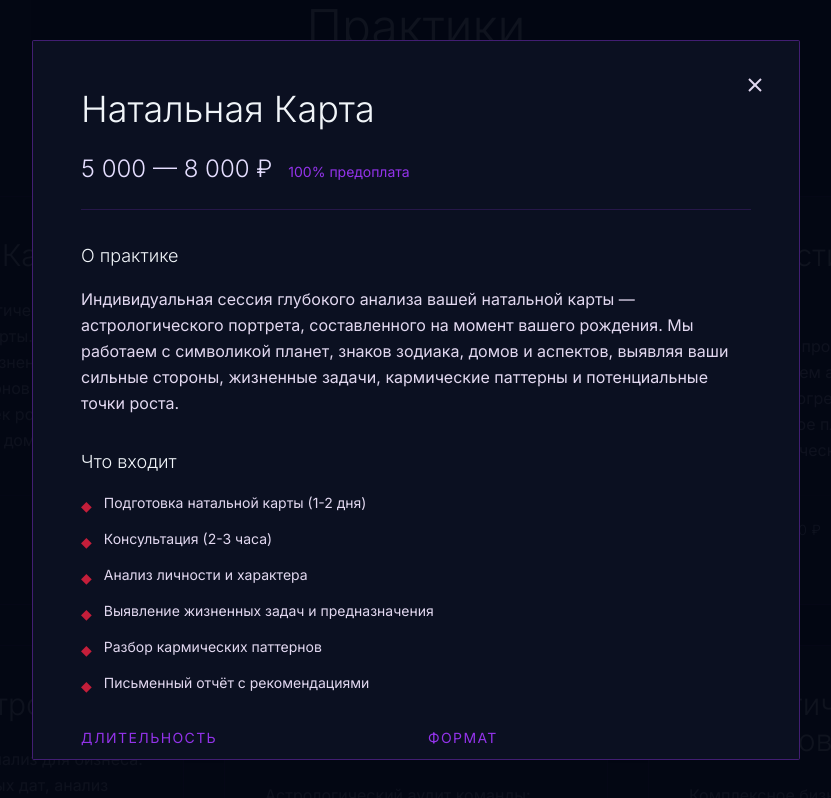
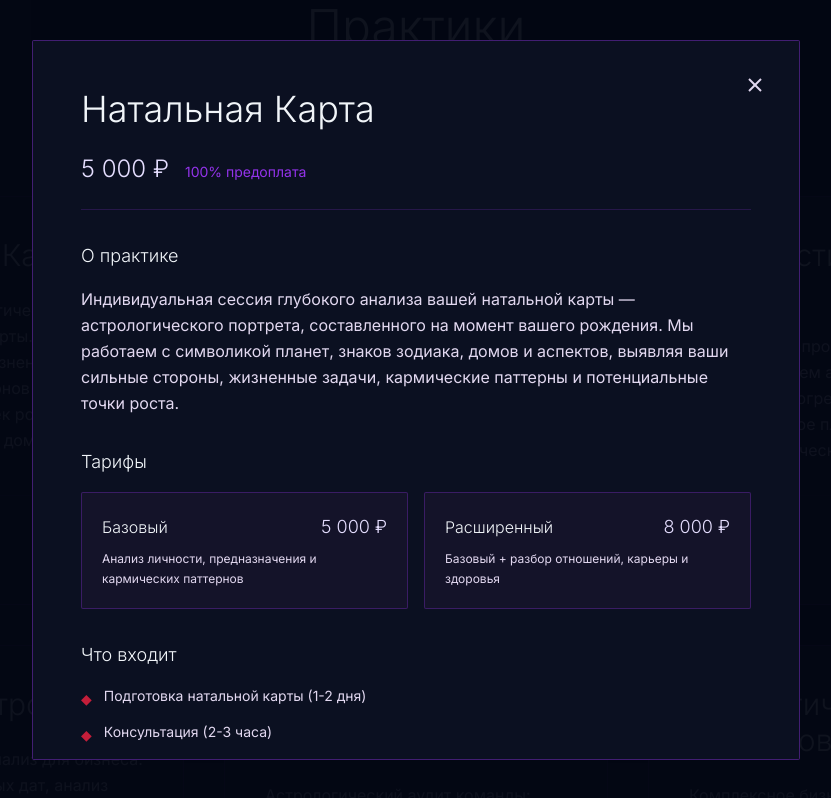
Before and after one commit to LamponeHub/RaspberryLabEsotherics, a React (Vite) app: page / in a window 1280 px wide. Both pictures are taken after a click on the element 216 px from the left and 2068 px from the top of the page. Shown: the part 1668-2466 px from the top of the page, without its empty margins (224-1055 px from the left). Built offline with nearby package versions, Linux system fonts and the light colour scheme.

Commit message:
task snapshot e1d4062b-f0dc-42ec-a248-296ddf6b8d4f

```diff
--- a/index.html
+++ b/index.html
@@ -69,8 +69,8 @@
             "@type": "Offer",
             "itemOffered": {
               "@type": "Service",
-              "name": "Натальная Карта",
-              "description": "Глубинный астрологический разбор вашей натальной карты"
+              "name": "Натальная Карта — Базовый",
+              "description": "Анализ личности, предназначения и кармических паттернов"
             },
             "price": "5000",
             "priceCurrency": "RUB"
@@ -79,8 +79,18 @@
             "@type": "Offer",
             "itemOffered": {
               "@type": "Service",
-              "name": "Таро-Консультация",
-              "description": "Работа с архетипическими образами Таро"
+              "name": "Натальная Карта — Расширенный",
+              "description": "Базовый + разбор отношений, карьеры и здоровья"
+            },
+            "price": "8000",
+            "priceCurrency": "RUB"
+          },
+          {
+            "@type": "Offer",
+            "itemOffered": {
+              "@type": "Service",
+              "name": "Таро-Консультация — Один вопрос",
+              "description": "Глубинный анализ одного вопроса или ситуации"
             },
             "price": "5000",
             "priceCurrency": "RUB"
@@ -89,8 +99,18 @@
             "@type": "Offer",
             "itemOffered": {
               "@type": "Service",
-              "name": "Прогностическая Сессия",
-              "description": "Комплексный прогноз на период с использованием астрологии и таро"
+              "name": "Таро-Консультация — Комплексный расклад",
+              "description": "Разбор нескольких сфер жизни с детальным прогнозом"
+            },
+            "price": "10000",
+            "priceCurrency": "RUB"
+          },
+          {
+            "@type": "Offer",
+            "itemOffered": {
+              "@type": "Service",
+              "name": "Прогностическая Сессия — Квартал",
+              "description": "Прогноз на 3 месяца с ключевыми датами"
             },
             "price": "12000",
             "priceCurrency": "RUB"
@@ -99,8 +119,18 @@
             "@type": "Offer",
             "itemOffered": {
               "@type": "Service",
-              "name": "Бизнес-Астрология",
-              "description": "Астрологический анализ для бизнеса"
+              "name": "Прогностическая Сессия — Год",
+              "description": "Полный годовой прогноз с помесячным разбором"
+            },
+            "price": "20000",
+            "priceCurrency": "RUB"
+          },
+          {
+            "@type": "Offer",
+            "itemOffered": {
+              "@type": "Service",
+              "name": "Бизнес-Астрология — Стандарт",
+              "description": "Анализ до 3 основателей + элективная астрология"
             },
             "price": "25000",
             "priceCurrency": "RUB"
@@ -109,10 +139,30 @@
             "@type": "Offer",
             "itemOffered": {
               "@type": "Service",
-              "name": "Корпоративная Астрология",
-              "description": "Астрологический аудит команды"
+              "name": "Бизнес-Астрология — Расширенный",
+              "description": "До 5 основателей + анализ команды + 6 месяцев поддержки"
+            },
+            "price": "40000",
+            "priceCurrency": "RUB"
+          },
+          {
+            "@type": "Offer",
+            "itemOffered": {
+              "@type": "Service",
+              "name": "Корпоративная Астрология — До 10 человек",
+              "description": "Полный аудит команды + презентация для руководства"
             },
             "price": "35000",
+            "priceCurrency": "RUB"
+          },
+          {
+            "@type": "Offer",
+            "itemOffered": {
+              "@type": "Service",
+              "name": "Корпоративная Астрология — До 20 человек",
+              "description": "Расширенный аудит + тренинг для команды"
+            },
+            "price": "60000",
             "priceCurrency": "RUB"
           },
           {
--- a/src/App.tsx
+++ b/src/App.tsx
@@ -236,7 +236,7 @@ function Услуги() {
       название: 'Натальная Карта',
       описание:
         'Глубинный астрологический разбор вашей натальной карты. Выявление сильных сторон, жизненных задач, кармических паттернов и потенциальных точек роста через символику планет и домов.',
-      цена: '5 000 — 8 000 ₽',
+      цена: '5 000 ₽',
       предоплата: '100% предоплата',
       подробноеОписание: 'Индивидуальная сессия глубокого анализа вашей натальной карты — астрологического портрета, составленного на момент вашего рождения. Мы работаем с символикой планет, знаков зодиака, домов и аспектов, выявляя ваши сильные стороны, жизненные задачи, кармические паттерны и потенциальные точки роста.',
       чтоВходит: [
@@ -249,12 +249,16 @@ function Услуги() {
       ],
       длительность: '2-3 часа',
       формат: 'Онлайн (Zoom/Skype) или очно',
+      тарифы: [
+        { название: 'Базовый', цена: '5 000 ₽', описание: 'Анализ личности, предназначения и кармических паттернов' },
+        { название: 'Расширенный', цена: '8 000 ₽', описание: 'Базовый + разбор отношений, карьеры и здоровья' },
+      ],
     },
     {
       название: 'Таро-Консультация',
       описание:
         'Работа с архетипическими образами Таро для ответа на конкретные вопросы или анализа жизненной ситуации. Глубинная интерпретация символов и их связи с вашим запросом.',
-      цена: '5 000 — 10 000 ₽',
+      цена: '5 000 ₽',
       предоплата: '100% предоплата',
       подробноеОписание: 'Индивидуальная консультация с использованием колоды Таро для ответа на конкретные вопросы или анализа жизненной ситуации. Мы работаем с архетипическими образами карт, выявляя скрытые динамики, потенциальные развития событий и глубинные смыслы вашей ситуации.',
       чтоВходит: [
@@ -267,12 +271,16 @@ function Услуги() {
       ],
       длительность: '1.5-2 часа',
       формат: 'Онлайн (Zoom/Skype) или очно',
+      тарифы: [
+        { название: 'Один вопрос', цена: '5 000 ₽', описание: 'Глубинный анализ одного вопроса или ситуации' },
+        { название: 'Комплексный расклад', цена: '10 000 ₽', описание: 'Разбор нескольких сфер жизни с детальным прогнозом' },
+      ],
     },
     {
       название: 'Прогностическая Сессия',
       описание:
         'Комплексный прогноз на период с использованием астрологических транзитов, прогрессий и карт Таро. Стратегическое планирование с учётом космических циклов.',
-      цена: '12 000 — 20 000 ₽',
+      цена: '12 000 ₽',
       предоплата: '100% предоплата',
       подробноеОписание: 'Комплексная прогностическая сессия, объединяющая астрологический прогноз (транзиты, прогрессии, дирекции) и расклад Таро. Мы анализируем космические циклы на выбранный период (год, полугодие, квартал) и создаём стратегический план действий с учётом благоприятных и напряжённых моментов.',
       чтоВходит: [
@@ -287,12 +295,16 @@ function Услуги() {
       ],
       длительность: '3-4 часа',
       формат: 'Онлайн (Zoom/Skype) или очно',
+      тарифы: [
+        { название: 'На квартал', цена: '12 000 ₽', описание: 'Прогноз на 3 месяца с ключевыми датами' },
+        { название: 'На год', цена: '20 000 ₽', описание: 'Полный годовой прогноз с помесячным разбором' },
+      ],
     },
     {
       название: 'Бизнес-Астрология',
       описание:
         'Астрологический анализ для бизнеса: выбор благоприятных дат, анализ совместимости партнёров, оптимизация командной работы. Стратегические решения с учётом космических циклов.',
-      цена: 'от 25 000 ₽',
+      цена: '25 000 ₽',
       предоплата: '50% предоплата',
       подробноеОписание: 'Комплексная астрологическая поддержка для бизнеса. Мы анализируем натальные карты основателей и ключевых сотрудников, выявляем синергии и потенциальные конфликты, выбираем благоприятные даты для важных решений (регистрация компании, запуск продукта, подписание контрактов). Работаем с бизнес-циклами и космическими ритмами для оптимизации стратегических решений.',
       чтоВходит: [
@@ -307,12 +319,16 @@ function Услуги() {
       ],
       длительность: 'Подготовка 5-7 дней + консультация',
       формат: 'Онлайн или очно в офисе клиента',
+      тарифы: [
+        { название: 'Стандарт', цена: '25 000 ₽', описание: 'Анализ до 3 основателей + элективная астрология' },
+        { название: 'Расширенный', цена: '40 000 ₽', описание: 'До 5 основателей + анализ команды + 6 месяцев поддержки' },
+      ],
     },
     {
       название: 'Корпоративная Астрология',
       описание:
         'Астрологический аудит команды: анализ совместимости сотрудников, оптимизация распределения ролей, выявление лидерского потенциала. Улучшение командной динамики.',
-      цена: 'от 35 000 ₽',
+      цена: '35 000 ₽',
       предоплата: '50% предоплата',
       подробноеОписание: 'Глубинный астрологический анализ вашей команды для оптимизации рабочих процессов и улучшения командной динамики. Мы анализируем натальные карты ключевых сотрудников, выявляем сильные стороны каждого, определяем оптимальное распределение ролей, находим потенциальные точки конфликтов и создаём стратегию улучшения взаимодействия в команде.',
       чтоВходит: [
@@ -328,12 +344,16 @@ function Услуги() {
       ],
       длительность: 'Подготовка 7-10 дней + презентация',
       формат: 'Онлайн или очно в офисе',
+      тарифы: [
+        { название: 'До 10 человек', цена: '35 000 ₽', описание: 'Полный аудит команды + презентация для руководства' },
+        { название: 'До 20 человек', цена: '60 000 ₽', описание: 'Расширенный аудит + тренинг для команды' },
+      ],
     },
     {
       название: 'Стратегическое Планирование',
       описание:
         'Комплексное бизнес-планирование с интеграцией астрологических прогнозов. Долгосрочная стратегия развития с учётом космических циклов и бизнес-ритмов.',
-      цена: 'от 50 000 ₽',
+      цена: '50 000 ₽',
       предоплата: '50% предоплата',
       подробноеОписание: 'Премиум-услуга для серьёзного бизнес-планирования. Мы создаём долгосрочную стратегию развития вашего бизнеса (1-3 года) с интеграцией астрологических прогнозов, анализом бизнес-циклов и космических ритмов. Это не просто прогноз — это полноценный стратегический документ с конкретными датами, рекомендациями и планом действий, адаптированный под вашу бизнес-модель и цели.',
       чтоВходит: [
@@ -505,6 +525,49 @@ function Услуги() {
                   </p>
                 </div>
 
+                {/* Тарифы */}
+                {услуги[открытаяУслуга].тарифы && (
+                  <div className="mb-8">
+                    <h4
+                      className="text-lg font-light mb-4"
+                      style={{ fontFamily: 'var(--font-heading)', color: '#F1F5F9' }}
+                    >
+                      Тарифы
+                    </h4>
+                    <div className="grid grid-cols-1 md:grid-cols-2 gap-4">
+                      {услуги[открытаяУслуга].тарифы.map((тариф, индекс) => (
+                        <div
+                          key={индекс}
+                          className="p-5"
+                          style={{
+                            backgroundColor: 'rgba(45, 27, 61, 0.3)',
+                            border: '1px solid rgba(147, 51, 234, 0.3)',
+                            borderRadius: '2px',
+                          }}
+                        >
+                          <div className="flex items-baseline justify-between mb-2">
+                            <span
+                              className="text-base font-light"
+                              style={{ fontFamily: 'var(--font-heading)', color: '#F1F5F9' }}
+                            >
+                              {тариф.название}
+                            </span>
+                            <span
+                              className="text-lg font-light"
+                              style={{ color: '#E5DEFF', fontFamily: 'var(--font-heading)' }}
+                            >
+                              {тариф.цена}
+                            </span>
+                          </div>
+                          <p className="text-xs leading-relaxed" style={{ color: '#E2D8F0' }}>
+                            {тариф.описание}
+                          </p>
+                        </div>
+                      ))}
+                    </div>
+                  </div>
+                )}
+
                 {/* Что входит */}
                 <div className="mb-8">
                   <h4
@@ -630,7 +693,7 @@ function УсловияОплаты() {
                 <p className="text-sm md:text-base leading-relaxed" style={{ color: '#E2D8F0' }}>
                   Работа начинается только после подтверждения получения платежа.
                   Личные консультации — 100% предоплата. Бизнес-услуги — 50% предоплата, остаток после выполнения.
-                  Стоимость — от 5 000 ₽ для личных консультаций до 50 000+ ₽ для бизнес-проектов.
+                  Стоимость услуг — 5 000 ₽, 8 000 ₽, 10 000 ₽, 12 000 ₽, 20 000 ₽, 25 000 ₽, 35 000 ₽, 40 000 ₽, 50 000 ₽, 60 000 ₽ в зависимости от выбранного тарифа.
                 </p>
               </div>
               <div className="flex items-start gap-4">
@@ -659,12 +722,17 @@ function ПлатёжныйШлюз() {
   const [сумма, setСумма] = useState('');
 
   const услугиДляОплаты = [
-    { название: 'Натальная Карта', цена: '5 000 — 8 000' },
-    { название: 'Таро-Консультация', цена: '5 000 — 10 000' },
-    { название: 'Прогностическая Сессия', цена: '12 000 — 20 000' },
-    { название: 'Бизнес-Астрология', цена: 'от 25 000' },
-    { название: 'Корпоративная Астрология', цена: 'от 35 000' },
-    { название: 'Стратегическое Планирование', цена: 'от 50 000' },
+    { название: 'Натальная Карта — Базовый', цена: '5 000' },
+    { название: 'Натальная Карта — Расширенный', цена: '8 000' },
+    { название: 'Таро-Консультация — Один вопрос', цена: '5 000' },
+    { название: 'Таро-Консультация — Комплексный расклад', цена: '10 000' },
+    { название: 'Прогностическая Сессия — Квартал', цена: '12 000' },
+    { название: 'Прогностическая Сессия — Год', цена: '20 000' },
+    { название: 'Бизнес-Астрология — Стандарт', цена: '25 000' },
+    { название: 'Бизнес-Астрология — Расширенный', цена: '40 000' },
+    { название: 'Корпоративная Астрология — До 10 человек', цена: '35 000' },
+    { название: 'Корпоративная Астрология — До 20 человек', цена: '60 000' },
+    { название: 'Стратегическое Планирование', цена: '50 000' },
   ];
 
   const handleОплата = () => {
@@ -953,12 +1021,17 @@ function ФормаЗаявки() {
                 onFocus={(e) => { e.currentTarget.style.borderColor = '#C41E3A'; e.currentTarget.style.boxShadow = '0 0 20px rgba(196, 30, 58, 0.15)'; }}
                 onBlur={(e) => { e.currentTarget.style.borderColor = 'rgba(147, 51, 234, 0.3)'; e.currentTarget.style.boxShadow = 'none'; }}
               >
-                <option value="" style={{ backgroundColor: '#111827' }}>Выберите диапазон</option>
-                <option value="до-10" style={{ backgroundColor: '#111827' }}>до 10 000 ₽</option>
-                <option value="10-20" style={{ backgroundColor: '#111827' }}>10 000 — 20 000 ₽</option>
-                <option value="20-35" style={{ backgroundColor: '#111827' }}>20 000 — 35 000 ₽</option>
-                <option value="35-50" style={{ backgroundColor: '#111827' }}>35 000 — 50 000 ₽</option>
-                <option value="50+" style={{ backgroundColor: '#111827' }}>от 50 000 ₽</option>
+                <option value="" style={{ backgroundColor: '#111827' }}>Выберите услугу</option>
+                <option value="5000" style={{ backgroundColor: '#111827' }}>5 000 ₽</option>
+                <option value="8000" style={{ backgroundColor: '#111827' }}>8 000 ₽</option>
+                <option value="10000" style={{ backgroundColor: '#111827' }}>10 000 ₽</option>
+                <option value="12000" style={{ backgroundColor: '#111827' }}>12 000 ₽</option>
+                <option value="20000" style={{ backgroundColor: '#111827' }}>20 000 ₽</option>
+                <option value="25000" style={{ backgroundColor: '#111827' }}>25 000 ₽</option>
+                <option value="35000" style={{ backgroundColor: '#111827' }}>35 000 ₽</option>
+                <option value="40000" style={{ backgroundColor: '#111827' }}>40 000 ₽</option>
+                <option value="50000" style={{ backgroundColor: '#111827' }}>50 000 ₽</option>
+                <option value="60000" style={{ backgroundColor: '#111827' }}>60 000 ₽</option>
               </select>
             </div>
 
```
Also changed, not shown: 2 other files (tests, documents, lock files or other folders).
